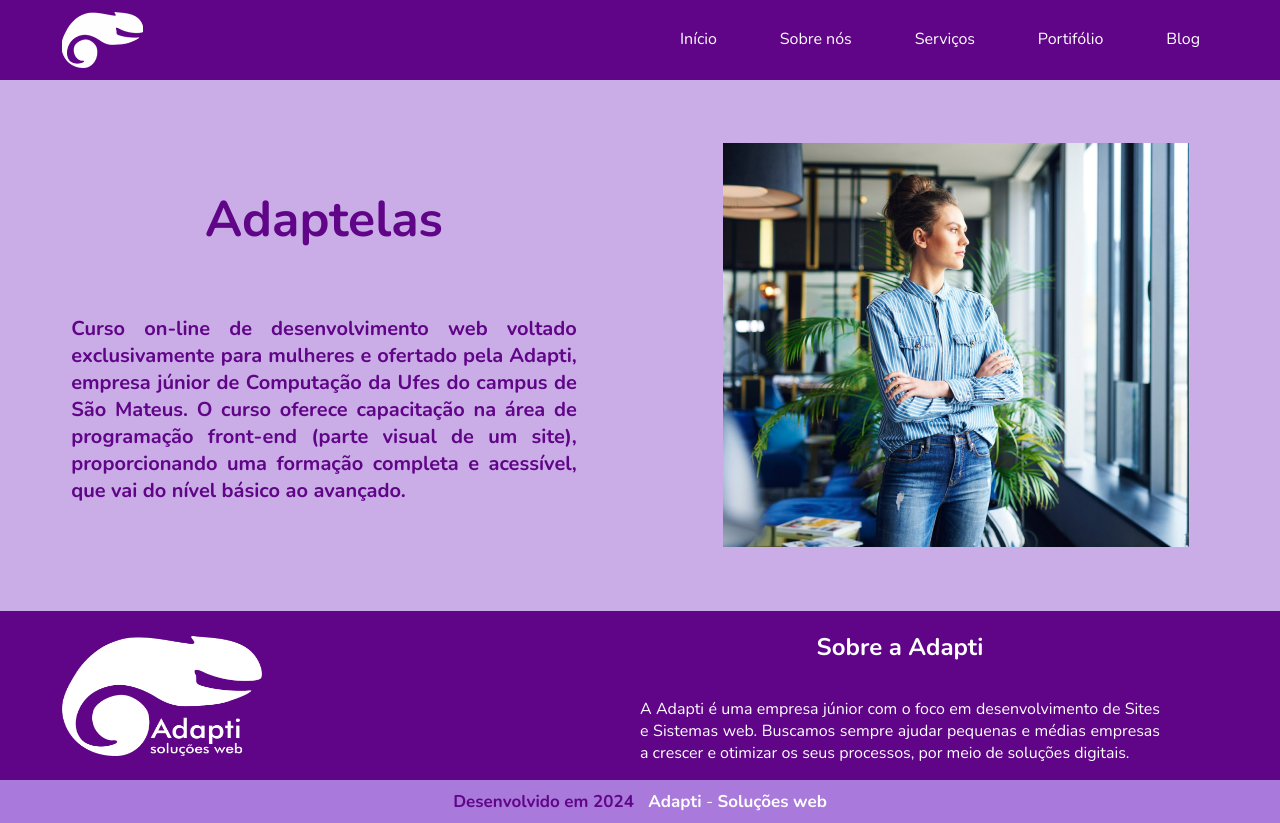
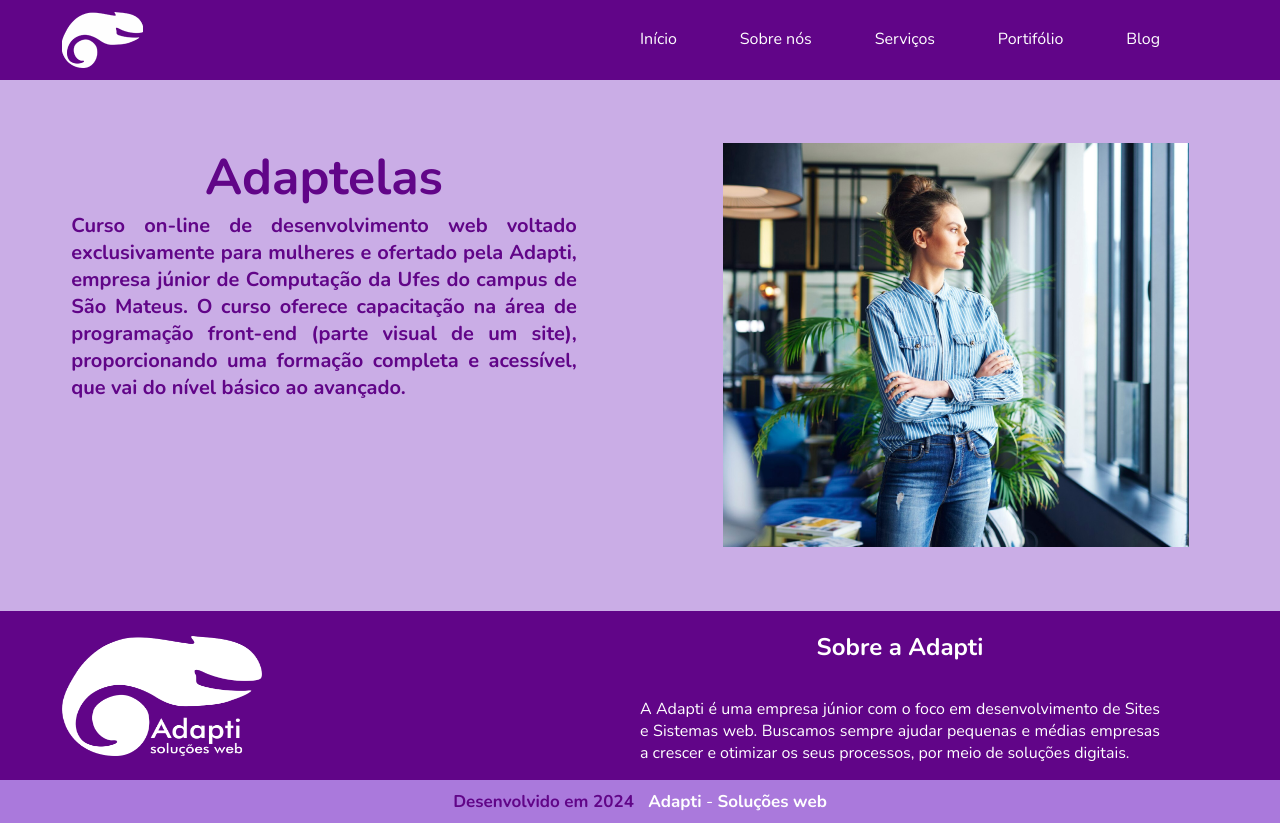
Before and after one commit to lailaborges/firstsite, a plain HTML site: page index.html in a window 1280 px wide. Drawn offline with nearby package versions, Linux system fonts and the light colour scheme.

Commit message:
espaçamentos resolvidos

```diff
--- a/index.html
+++ b/index.html
@@ -27,7 +27,7 @@
     <main>
         <section id="section1">
             <div class="adaptelas">
-                <h1>Adaptelas</h1>
+                <h1 class="titulo">Adaptelas</h1>
                 <p id = "my-color">
                     Curso on-line de desenvolvimento web voltado exclusivamente para mulheres e ofertado pela Adapti, empresa júnior de Computação da Ufes do campus de São Mateus. O curso oferece capacitação na área de programação front-end (parte visual de um site), proporcionando uma formação completa e acessível, que vai do nível básico ao avançado.
                 </p>
--- a/style.css
+++ b/style.css
@@ -30,6 +30,7 @@ ul{
     display: flex;
     flex-direction: row;
     justify-content: space-between;
+    padding: 0;
 }
 body{
     background-color: #CAADE6;
@@ -42,6 +43,9 @@ h1{
     text-align: center;
     font-size: 50px;
 }
+.titulo{
+    margin: 0;
+}
 #section1{
     display: flex;
     flex-direction: row;
@@ -52,6 +56,7 @@ h1{
     font-size: 20px;
     font-weight: bold;
     text-align: justify;
+    margin: 0;
 }
 .adaptelas{
     display: flex;
```
